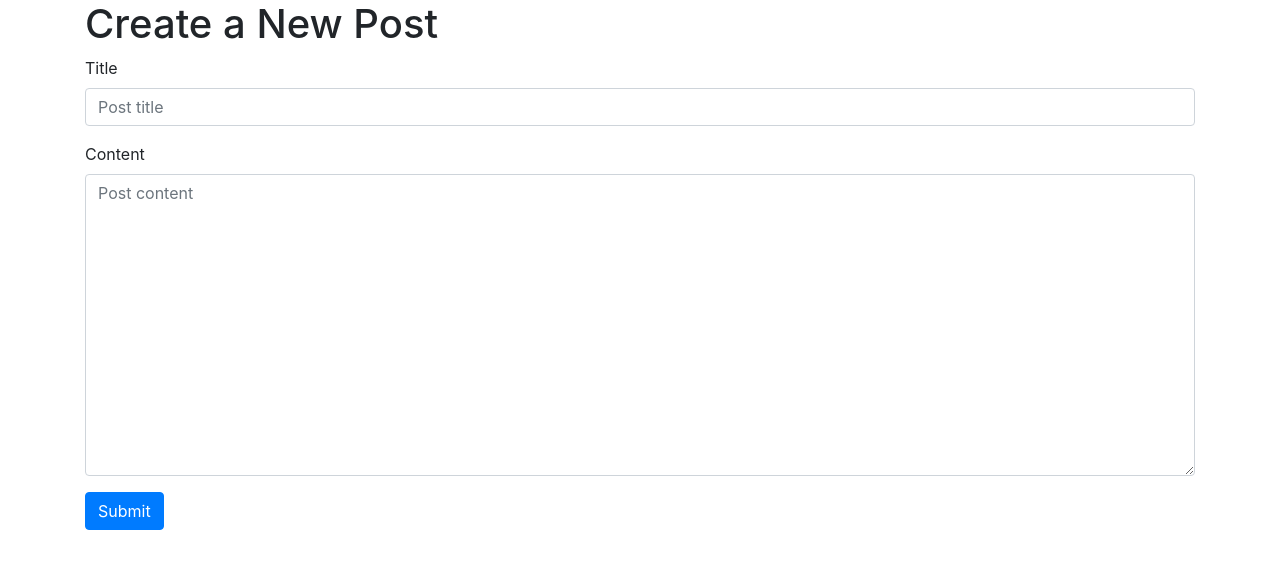
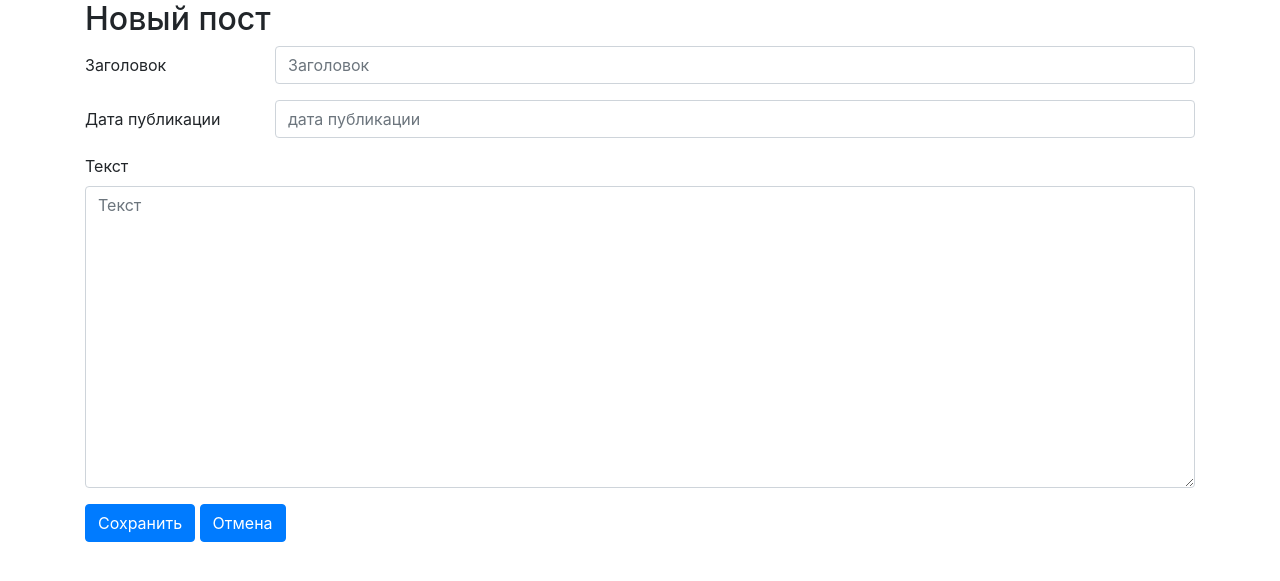
Before and after one commit to Rupreht/parser-ski66.ru, a Flask app: page /create in a window 1280 px wide. Shown: the part 56-637 px from the top of the page. Run offline with Flask 2, Linux system fonts and the light colour scheme; the visitor is signed in with stand-in values (Sample User, id 1); parts of the project's set-up code (start-up, migrations or seed data) failed here and were passed over; some libraries are stand-ins or nearby versions.

Commit message:
fix templates

```diff
--- a/app/templates/create.html
+++ b/app/templates/create.html
@@ -1,23 +1,37 @@
 {% extends 'base.html' %}
 
 {% block content %}
-<h1>{% block title %} Create a New Post {% endblock %}</h1>
+<h2>{% block title %} Новый пост {% endblock %}</h2>
 
 <form method="post">
-    <div class="form-group">
-        <label for="title">Title</label>
-        <input type="text" name="title"
-               placeholder="Post title" class="form-control"
-               value="{{ request.form['title'] }}">
+    <div class="form-group row">
+        <label for="title" class="col-sm-2 col-form-label">Заголовок</label>
+        <div class="col-sm-10">
+            <input type="text" name="title"
+                placeholder="Заголовок" class="form-control"
+                value="{{ request.form['title'] }}">
+        </div>
+    </div>
+
+    <div class="form-group row">
+        <label for="pub_date" class="col-sm-2 col-form-label">Дата публикации</label>
+        <div class="col-sm-10">
+            <input type="text" id="pub_date" placeholder="дата публикации"
+                class="form-control"
+                value="{{ request.form['pub_date'] }}">
+        </div>
     </div>
 
     <div class="form-group">
-        <label for="content">Content</label>
-        <textarea name="content" placeholder="Post content"
+        <label for="content">Текст</label>
+        <textarea name="content" placeholder="Текст"
             class="form-control" rows="12">{{ request.form['content'] }}</textarea>
     </div>
     <div class="form-group">
-        <button type="submit" class="btn btn-primary">Submit</button>
+        <button type="submit" class="btn btn-primary">Сохранить</button>
+        <a href="{{ url_for('main.index') }}">
+            <span class="btn btn-primary">Отмена</span>
+        </a>
     </div>
     <input type="hidden" name="csrf_token" value="{{ csrf_token() }}"/>
 </form>
```
Also changed, not shown: app/templates/edit.html (+11 -6 lines), app/templates/index.html (+13 -11 lines).
